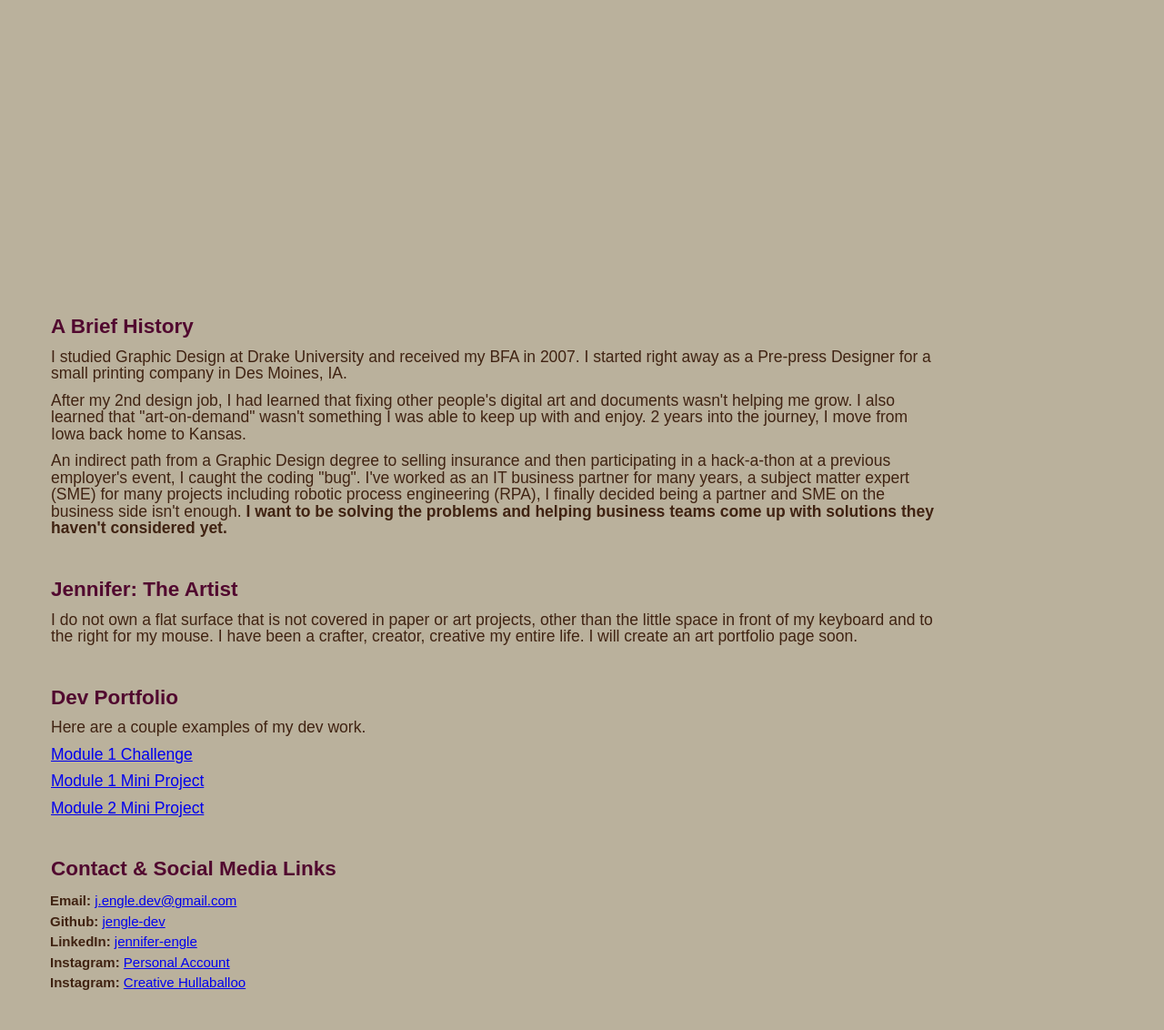
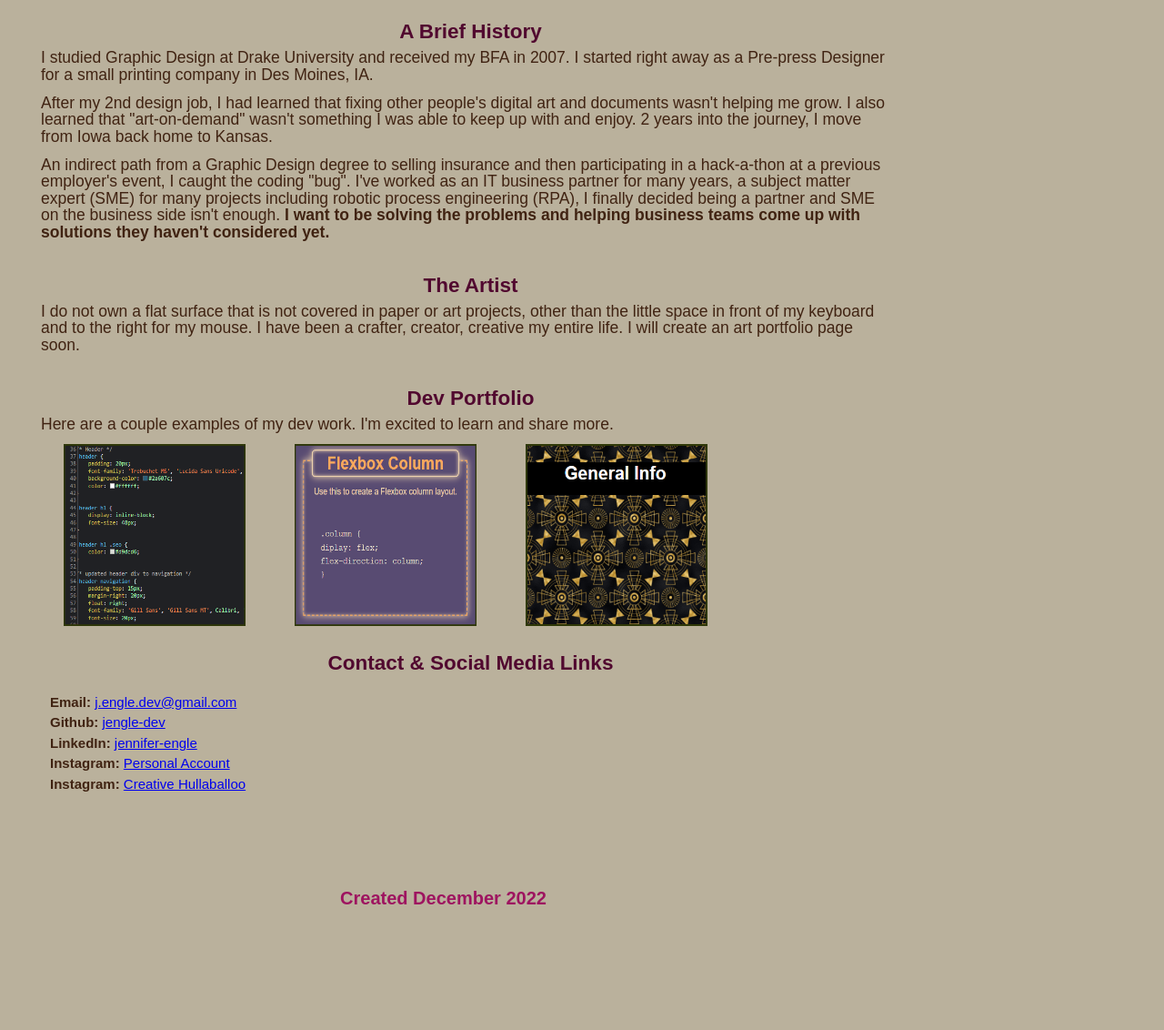
Before and after one commit to jengle-dev/Module-2-Challenge, a plain HTML site: page index.html in a window 1280 px wide. Shown: the part 193-1325 px from the top of the page at 91% size. After the commit the page ends 1235 px from the top, so only its background shows below. Drawn offline with Linux system fonts and the light colour scheme.

Commit message:
added images and moved links
added images and moved links added hover but it's not working yet

```diff
--- a/assets/css/style.css
+++ b/assets/css/style.css
@@ -6,6 +6,7 @@
     --logorasp: #9e1460;
     --darkberry: #51082f;
     flex: 2 1 auto;
+    font-size: 10px;
 }
 
 /* if there's a selection, such as click or highlight put in a ::selection */
@@ -14,8 +15,15 @@
     background-color: goldenrod;
 }
 
-html {
-    font-size: 10px;
+/* hero is same as background/header img */
+.hero {
+    max-height: 500px;
+    width: auto;
+    margin-bottom: 25px;
+    background-image: url("./assets/images/hero_header.png");
+    background-size: cover;
+    background-position: center;
+    background-repeat: no-repeat;
 }
 
 body {
@@ -26,19 +34,19 @@ body {
     background-color: var(--bkgdcolor);
 }
 
-
 p {
     color: var(--logochoc);
     font-size: 1.75rem;
     line-height: 1.85rem;
-    margin: 1.1rem;
+    margin: auto;
+    padding-bottom: 1.25rem;
 }
 
 h1, h2, h3, h4, h5, h6 {
     margin-bottom: .625rem;
     color: var(--logocenter);
     line-height: 1.1;
-    margin-left: 1.1rem;
+    margin-left: 1.5rem;
 }
 
 h1 {
@@ -58,11 +66,11 @@ h2 {
 }
 
 h3 {
-    margin-bottom: .625rem;
     color: var(--darkberry);
     font-weight: bold;
     line-height: 1.1;
     font-size: 2.25rem;
+    text-align: center;
 }
 
 h4 {
@@ -70,6 +78,7 @@ h4 {
     color:var(--logorasp);
     line-height: 1.1;
     font-size: 2.0rem;
+    padding-left: -2rem;
 }
 
 .column {
@@ -77,13 +86,14 @@ h4 {
     flex-wrap: wrap;
     flex-direction: column;
     margin-left: 3rem;
-    margin-right: 2.5rem;
-    gap: 3.5rem;
+    gap: 2.5rem;
+    transition: flex-basis 500ms linear;
 }
 
 ul li{
     display: inline-flex;
     margin: auto auto;
+    line-height: 1.85rem;
 }
 
 header {
@@ -99,18 +109,12 @@ header h1.page-title {
 
 header navigation {
     padding-top: 20px;
-    margin-right: 25px;
+    margin-right: 50px;
     float: right;
+    /* float:inline-end */
     font-size: 2.25rem;
 }
 
-/* hero is same as background/header img */
-.hero {
-    height: 500px;
-    width: auto;
-    margin-bottom: 25px;
-    background-image: url("..assets/images/hero_header.png");
-}
 .logo{
     margin-top: 2rem;
     margin-bottom: 2rem;
@@ -120,25 +124,37 @@ header navigation {
 
 .row {
     flex: 1 0 100%;
-    margin-bottom: 1.5rem;
+    margin-bottom: .5rem;
 }
 
 .justify-left {
     justify-content: left;
+    margin-bottom: 1rem;
 }
-
-/* h3:section-header {
-    display: flex;
-    flex-direction: row;
-} */
 
 .textbox {
     line-height: 1.5;
     padding-left: 1rem;
 }
+
 .textbox li{
     line-height: 1.5;
     display: block;
+}
+
+.imgbox li{
+    display: inline;
+    padding: 2.5rem;
+    margin-top: 2rem;
+}
+
+.imgbox li:hover{
+    flex: 0 2 1;
+    cursor:pointer;
+}
+
+.devport li{
+    display: inline-flex;
 }
 
 footer {
@@ -157,10 +173,20 @@ footer {
         transition: linear;
         margin-bottom: 2.5rem;
     }
+    .column .devport {
+        flex-wrap: wrap;
+        flex-grow: 1;
+    }
 }
 
-@media screen and (min-width: 992px) {
+@media screen and (min-width: 768px) {
     header {
         width: 75%;
     }
 }
+
+@media screen and (max-width: 1600px){
+    .column {
+        width: 75%;
+    }
+}
--- a/index.html
+++ b/index.html
@@ -10,7 +10,7 @@
     </head>
 
     <body>
-        <header class="hero">
+        <header>
             <h1 class="page-title">Jennifer Engle: Portfolio</h1>
             <p><h2>Graphic Designer | Aspiring Software Engineer | Creative</h2>
             <!-- <img src="assets\logo\Logo_Jennifer_Engle_image_only.png" alt="logo of 2 circles with a J and e in the center" class="logo"> -->
@@ -25,37 +25,34 @@
             </navigation>
             </p>
         </header>
-        <main>
-            <section class="column justify-left">
-                <!-- <about>
-                    <h3 id="Background">A Little Background</h3>
-                    <p>I grew up in Lawrence, KS. I'm an only child but have never been 'alone' as my imagination keeps me company and takes me everywhere. Both my parents have creative backgrounds. My dad, a communications design major, and my mom, a theater minor with a masters in English.</p>
-                    <p>My parents own Englewood Florist in Lawrence and this coming March 2023, they will have been in business 30 years. I am very proud of them.</p>
-                    <p>I've been encouraged all my life to do & be who I want. In high school I realized I could try this <em>artist</em> thing out. I had only used Photoshop but went running full speed into a Graphic Design degree.</p>
-                </about> -->
-                <design>
-                    <h3 id="History">A Brief History</h3>
+        <section class="hero"></section>
+        <main class="column justify-left">
+            <history >
+                <h3 id="History">A Brief History</h3>
                     <p>I studied Graphic Design at Drake University and received my BFA in 2007. I started right away as a Pre-press Designer for a small printing company in Des Moines, IA.</p>
                     <p>After my 2nd design job, I had learned that fixing other people's digital art and documents wasn't helping me grow. I also learned that "art-on-demand" wasn't something I was able to keep up with and enjoy. 2 years into the journey, I move from Iowa back home to Kansas.</p>
                     <p>An indirect path from a Graphic Design degree to selling insurance and then participating in a hack-a-thon at a previous employer's event, I caught the coding "bug". I've worked as an IT business partner for many years, a subject matter expert (SME) for many projects including robotic process engineering (RPA), I finally decided being a partner and SME on the business side isn't enough. <strong>I want to be solving the problems and helping business teams come up with solutions they haven't considered yet.</strong></p>
+            </history>
 <!-- Need to find latest resume and a way to download/upload or change text to contact me for latest CV or visit linkedin profile -->
                     <!-- <p>Download my latest CV here.</p> -->
-                </design>
-                <creative>
-                    <h3 id="The Artist">Jennifer: The Artist</h3>
+            <artist>
+                    <h3 id="The Artist">The Artist</h3>
                     <p>I do not own a flat surface that is not covered in paper or art projects, other than the little space in front of my keyboard and to the right for my mouse. I have been a crafter, creator, creative my entire life. I will create an art portfolio page soon.
                     </p>
-                </creative>
-                <bootcamp>
-                    <h3 id="Dev Portfolio">Dev Portfolio</h3>
-                    <p>Here are a couple examples of my dev work.</p>
-                    <p><a href="https://jengle-dev.github.io/module-1-challenge/">Module 1 Challenge</a></p>
-                    <p><a href="https://jengle-dev.github.io/demo-site/">Module 1 Mini Project</a></p>
-                    <p><a href="https://jengle-dev.github.io/module-2-mini-project-redo/">Module 2 Mini Project</a></p>
-                </bootcamp>
+            </artist>
 
-                <contact>
-                    <h3 id="Contact Info">Contact & Social Media Links</h3>
+            <devport>
+                <h3 id="Dev Portfolio">Dev Portfolio</h3>
+                    <p>Here are a couple examples of my dev work. I'm excited to learn and share more.</p>
+                    <ul class="imgbox">
+                        <li><a href="https://jengle-dev.github.io/module-1-challenge/"><img src="assets\images\codeofHoriseon.png" width="200px" height="200px"></a></li>
+                        <li><a href="https://jengle-dev.github.io/demo-site/"><img src="assets\images\flexboxcolumn.png" width="200px" height="200px"></a></li>
+                        <li><a href="https://jengle-dev.github.io/module-2-mini-project-redo/"><img src="assets\images\demosite.png" width="200px" height="200px"></a></li>
+                    </ul>
+            </devport>
+
+            <contact>
+                <h3 id="Contact Info">Contact & Social Media Links</h3>
                     <p>
                         <ul class="textbox">
                             <li id="email"><strong>Email:</strong>
@@ -70,9 +67,8 @@
                                 <a href="https://instagram.com/creativehullaballoo/" target="_blank"> Creative Hullaballoo</a></li>
                         </ul>
                       </p>
-                      <br>
-                </p></contact>
-            </section>
+                    </p>
+            </contact>
         </main>
         </body>
         <footer>
```
Also changed, not shown: assets/images/codeofHoriseon.png (added), assets/images/demosite.png (added), assets/images/flexboxcolumn.png (added).
